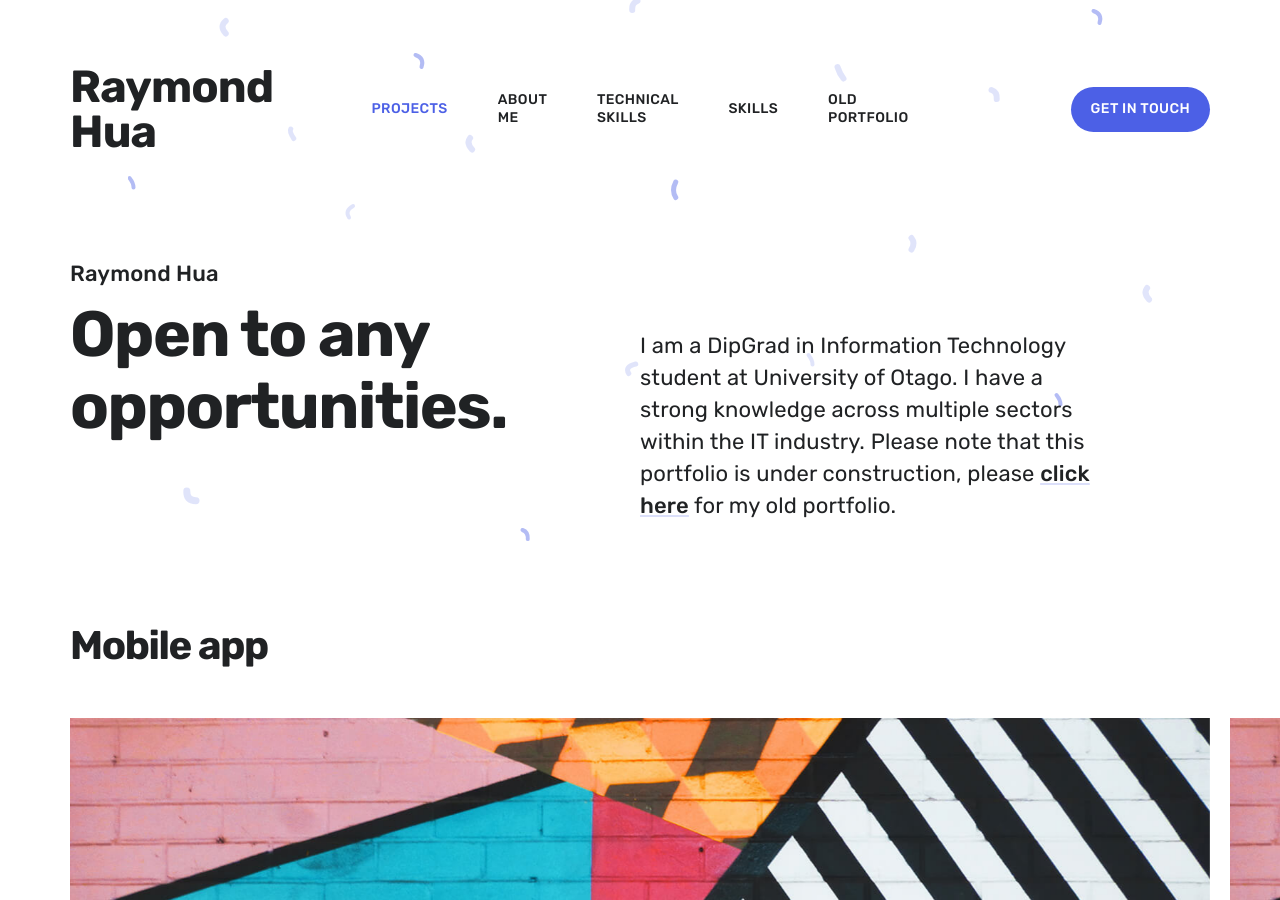
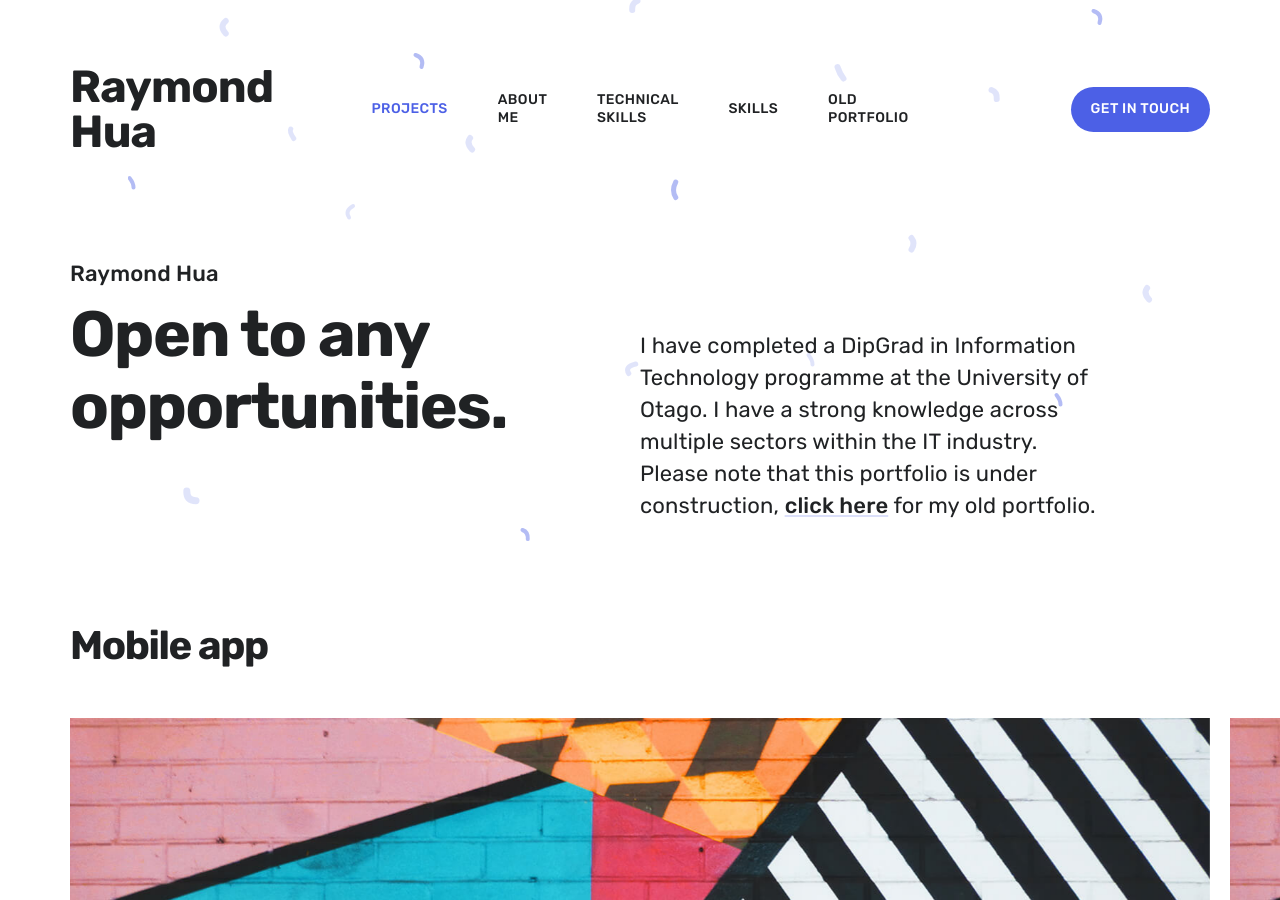
Before and after one commit to raymondhua/raymondhua.github.io, a Jekyll site: the page built from index.html, in a window 1280 px wide and 900 px high. Built offline with Jekyll 4.4.1, drawn with Linux system fonts in a browser that asks for light colours; nearby versions of some CDN libraries.

Commit message:
Fixed link to old portfolio again

```diff
--- a/index.html
+++ b/index.html
@@ -2,7 +2,7 @@
 layout: default
 overtitle: Raymond Hua
 title: Open to any opportunities.
-description: I am a DipGrad in Information Technology student at University of Otago. I have a strong knowledge across multiple sectors within the IT industry. Please note that this portfolio is under construction, please <a href="https://raymondhua.github.io/old-portfolio/" >click here</a> for my old portfolio.
+description: I have completed a DipGrad in Information Technology programme at the University of Otago. I have a strong knowledge across multiple sectors within the IT industry. Please note that this portfolio is under construction, <a href="https://raymondhua.github.io/old-portfolio/" >click here</a> for my old portfolio.
 featured_image: /images/social.jpg
 ---
 
```
